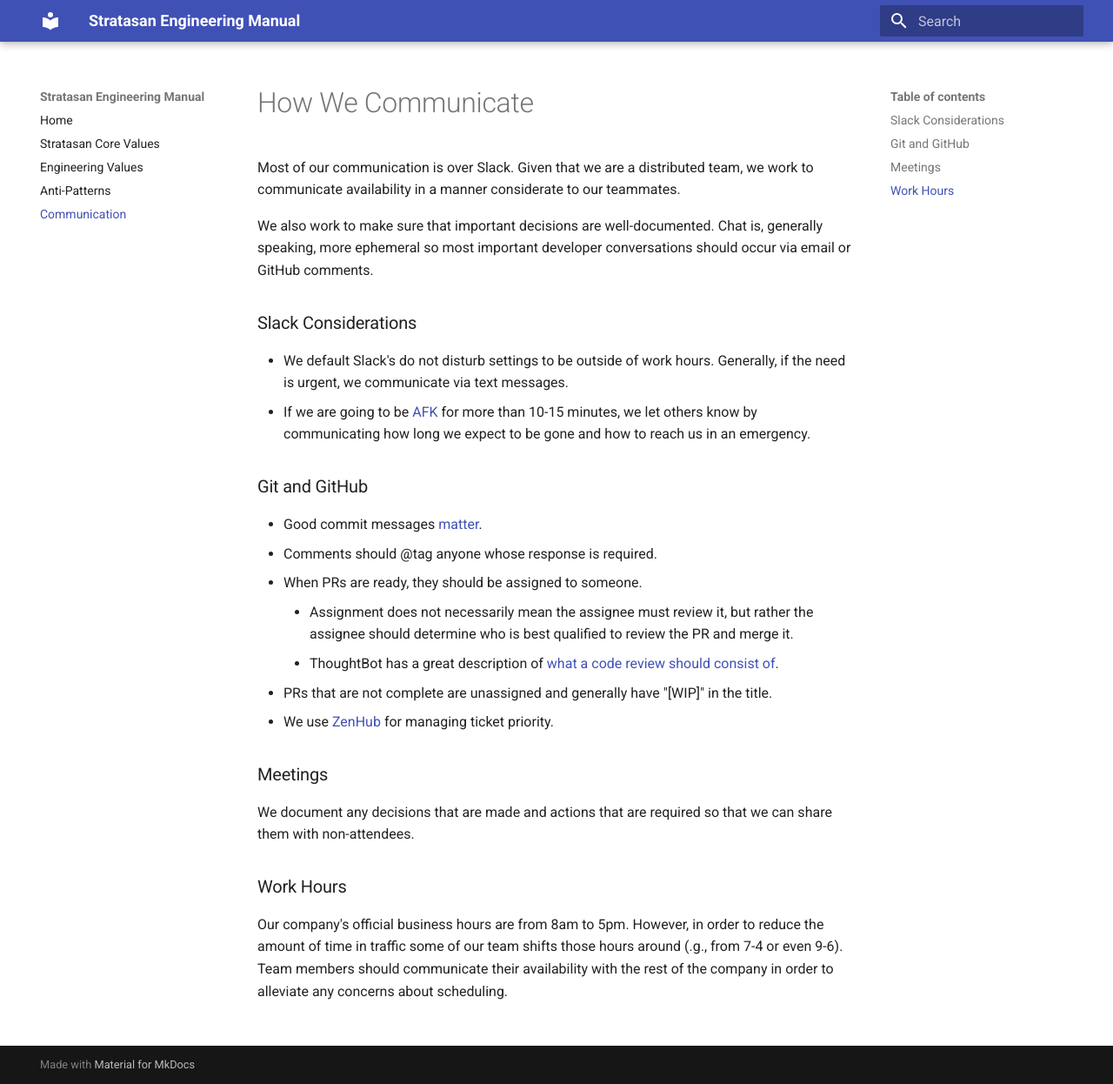
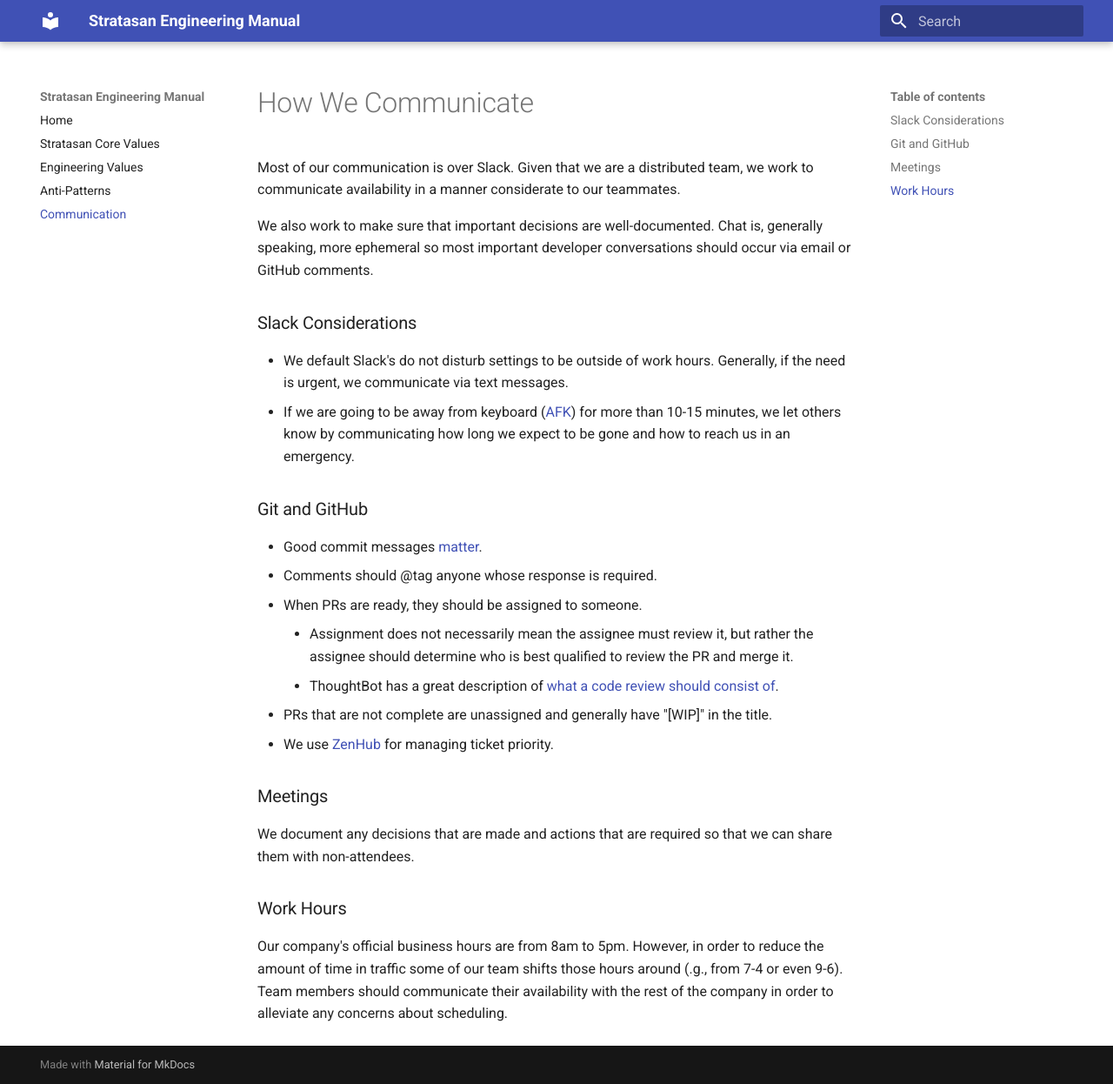
Before and after one commit to stratasan/engineering, an MkDocs documentation site: the page built from docs/how_we_communicate.md, in a window 1280 px wide and 1246 px high. Shown: the whole window at 87% size. Built offline with MkDocs 1.6.1 and Material for MkDocs 9.7.7, drawn with Linux system fonts in a browser that asks for light colours; old or Windows-style settings are respelled for this version of MkDocs.

Commit message:
Write out acronym for clarity

```diff
--- a/docs/how_we_communicate.md
+++ b/docs/how_we_communicate.md
@@ -11,8 +11,8 @@ should occur via email or GitHub comments.
 
 - We default Slack's do not disturb settings to be outside of work hours. Generally, if the need is urgent, we
   communicate via text messages.
-- If we are going to be
-  [AFK](http://www.internetslang.com/AFK-meaning-definition.asp) for more than
+- If we are going to be away from keyboard
+  ([AFK](http://www.internetslang.com/AFK-meaning-definition.asp)) for more than
   10-15 minutes, we let others know by communicating how long we expect to be
   gone and how to reach us in an emergency.
 
```
